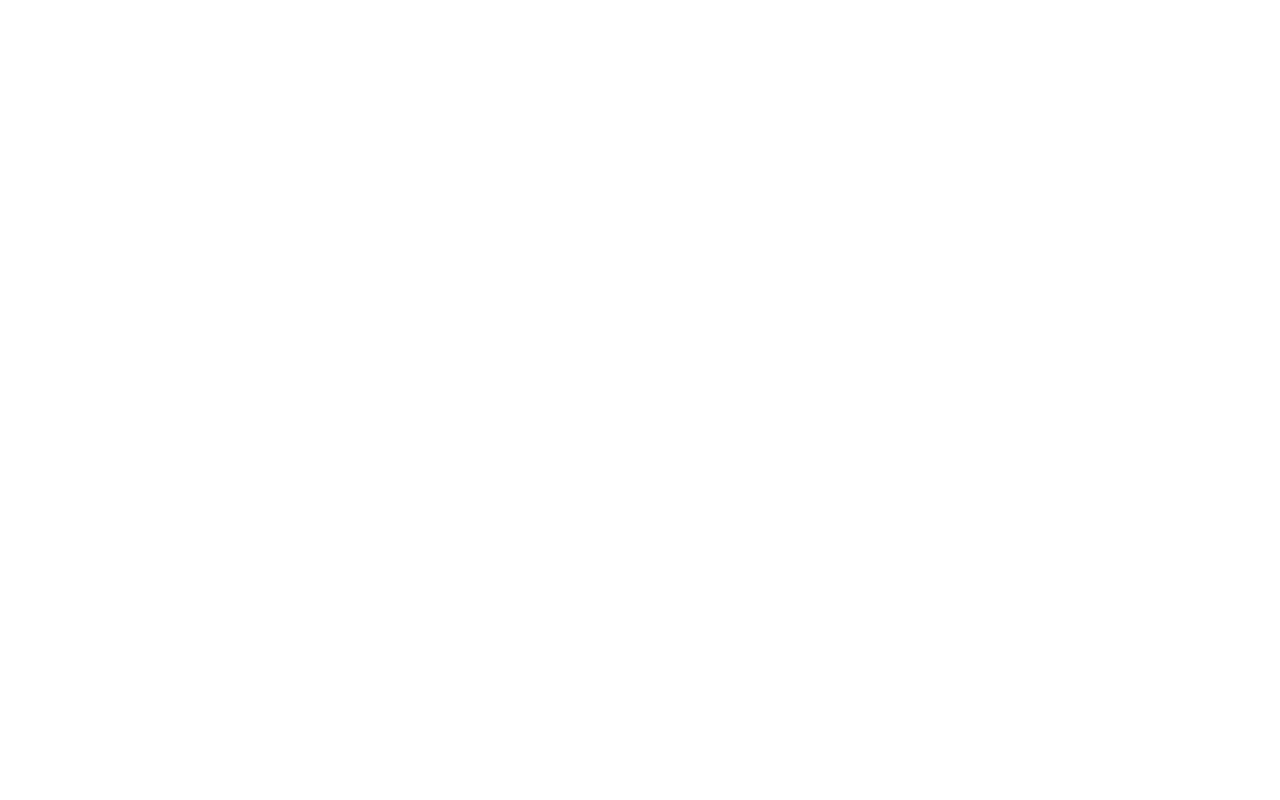
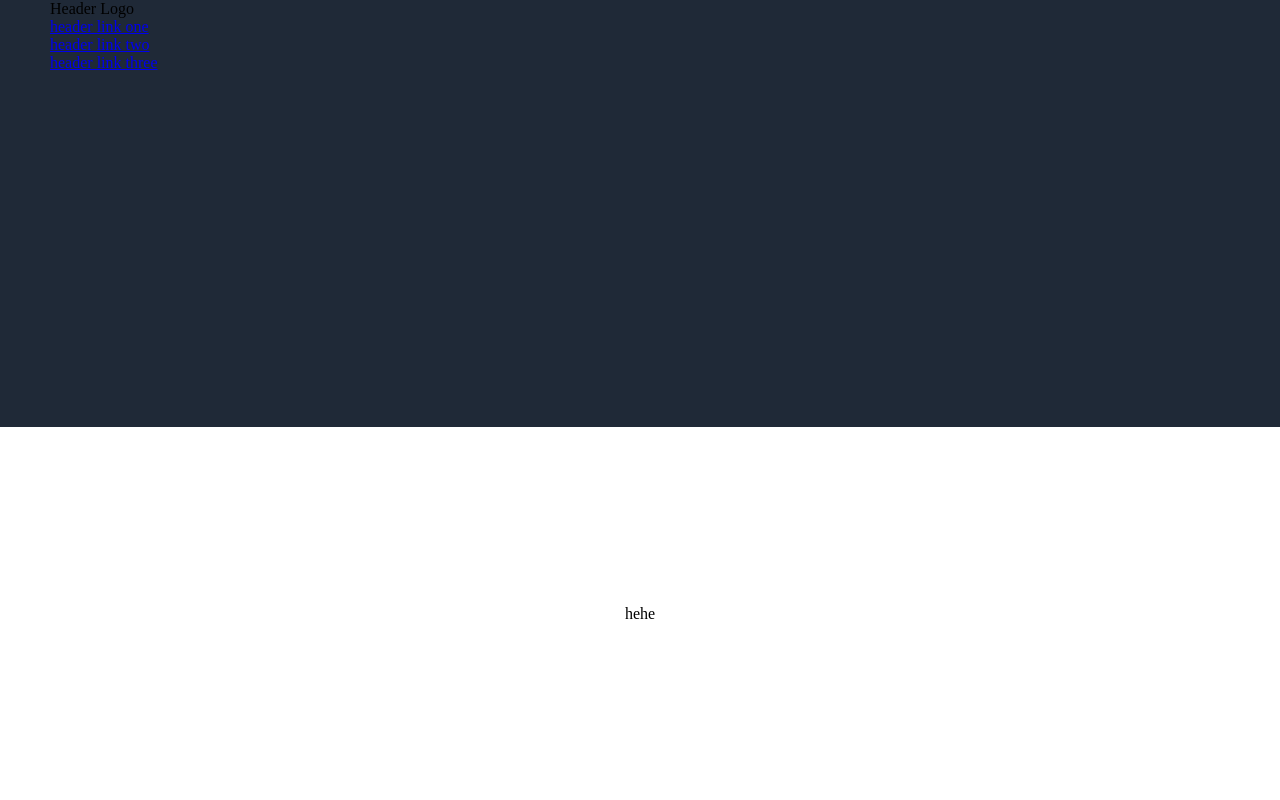
Before and after one commit to VerminSupreme/landing_page, a plain HTML site: page index.html in a window 1280 px wide. Drawn offline with Linux system fonts and the light colour scheme.

Commit message:
Stuff n tings

```diff
--- a/index.html
+++ b/index.html
@@ -5,6 +5,14 @@
         <link rel="stylesheet" href="style.css">
     </head>
     <body>
-
+        <div class="header">
+            <ul>
+                <li id="logo">Header Logo</li>
+                <li><a href="#">header link one</a></li>
+                <li><a href="#">header link two</a></li>
+                <li><a href="#">header link three</a></li>
+            </ul>
+        </div>
+        <div class="information">hehe</div>
     </body>
 </html>
--- a/style.css
+++ b/style.css
@@ -0,0 +1,29 @@
+*{
+    box-sizing: border-box;
+}
+body{
+    display: flex;
+    flex-direction: column;
+    height: 100vh;
+    margin: 0%;
+}
+body div{
+    display: flex;
+    flex: auto;
+    flex-direction: row;
+    padding: 0 50px;
+}
+.header{
+    background: #1F2937;
+}
+.information{
+    display: flex;
+    flex-direction: column;
+    align-items: center;
+    justify-content: center;
+}
+ul, li{
+    padding: 0;
+    margin: 0;
+    list-style-type: none;;
+}
```
